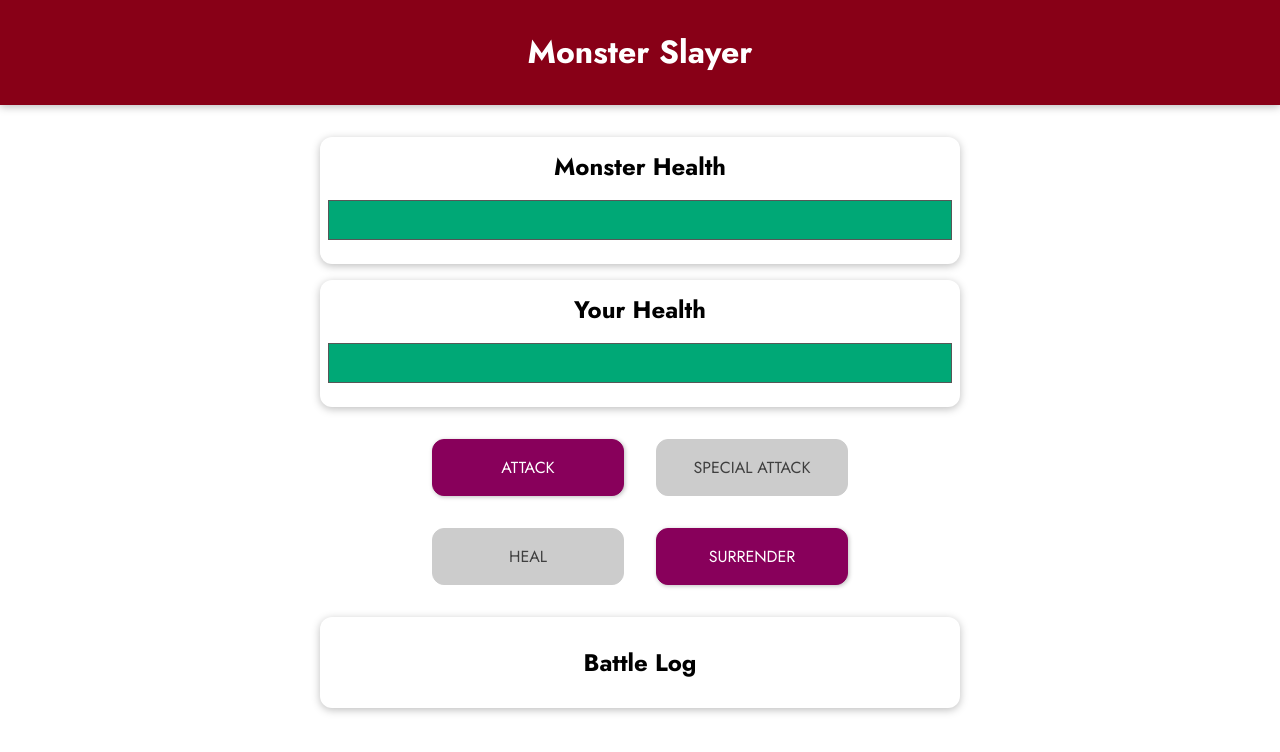
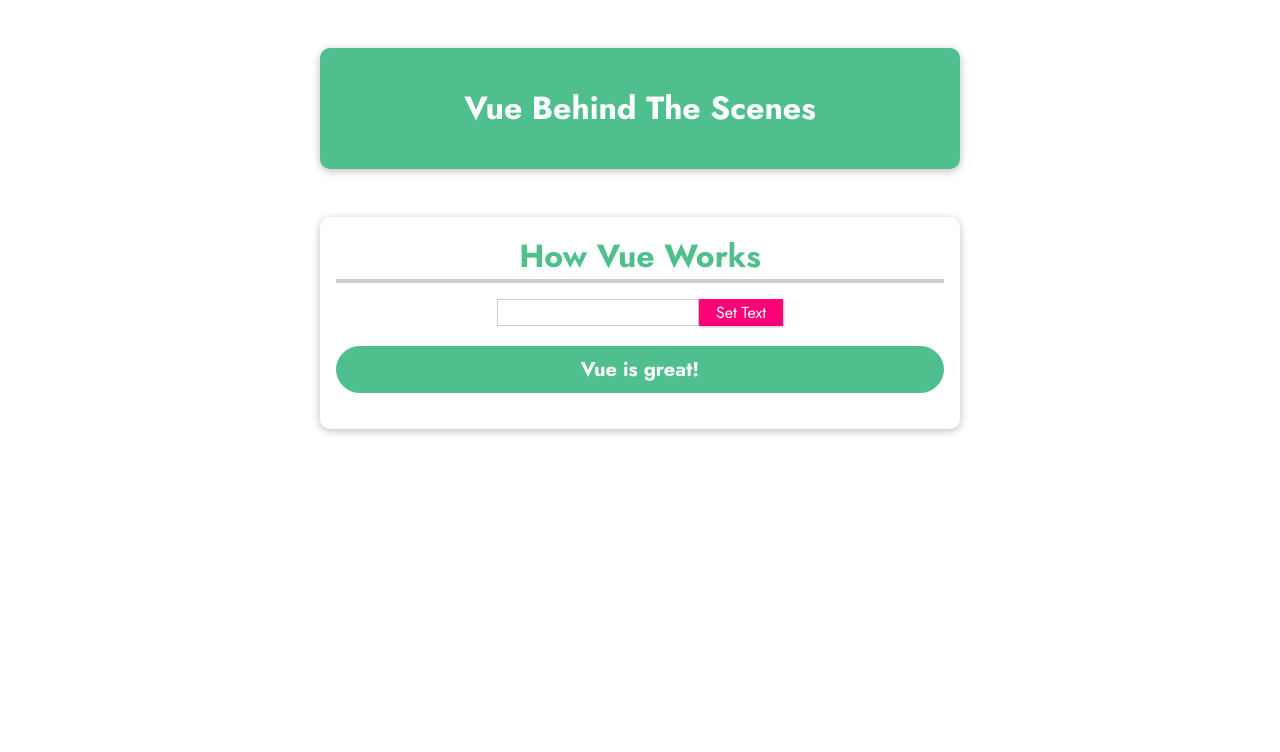
Before and after one commit to gideongurning31/vue-sandbox, a plain HTML site: page index.html in a window 1280 px wide. Drawn offline with nearby package versions, Linux system fonts and the light colour scheme.

Commit message:
Section 5: Vue - Behind the Scene

```diff
--- a/app.js
+++ b/app.js
@@ -1,103 +1,18 @@
-const generateRandom = (min, max) => Math.floor(Math.random() * (max - min)) + min;
-
-const MONSTER = {
-  minDamage: 5,
-  maxDamage: 10
-};
-const PLAYER = {
-  minDamage: 4,
-  maxDamage: 8,
-  specialStack: 3,
-  minSpecAttackDamage: 10,
-  maxSpecAttackDamage: 15,
-  healStack: 2,
-  minHealValue: 10,
-  maxHealValue: 12
-};
-
-Vue.createApp({
+const app = Vue.createApp({
   data() {
     return {
-      specialStack: 0,
-      playerHealth: 100,
-      monsterHealth: 100,
-      gameState: null,
-      battleLog: []
+      currentUserInput: '',
+      message: 'Vue is great!'
     };
   },
-  watch: {
-    playerHealth(value) {
-      if (value <= 0) {
-        this.playerHealth = 0;
-        this.gameState = 'YOU LOST';
-      }
+  methods: {
+    saveInput(event) {
+      this.currentUserInput = event.target.value;
     },
-    monsterHealth(value) {
-      if (value <= 0) {
-        this.monsterHealth = 0;
-        this.gameState = 'YOU WIN';
-      }
-    }
-  },
-  computed: {
-    monsterHealthBar() {
-      return { width: this.monsterHealth + '%' };
-    },
-    playerHealthBar() {
-      return { width: this.playerHealth + '%' };
-    },
-    specialAttackEnabled() {
-      return this.specialStack === PLAYER.specialStack;
-    },
-    healEnabled() {
-      return this.specialStack === PLAYER.healStack;
-    }
-  },
-  methods: {
-    basicAttack() {
-      const damage = generateRandom(PLAYER.minDamage, PLAYER.maxDamage);
-      this.monsterHealth -= damage;
-      this.monsterAttack();
-      if (this.specialStack < PLAYER.specialStack) {
-        this.specialStack++;
-      }
-
-      this.addBattleLog('Player', 'deal damage', damage);
-    },
-    specialAttack() {
-      const damage = generateRandom(PLAYER.minSpecAttackDamage, PLAYER.maxSpecAttackDamage);
-      this.specialStack = 0;
-      this.monsterHealth -= damage;
-      this.monsterAttack();
-
-      this.addBattleLog('Player', 'deal damage with special attack', damage);
-    },
-    healPlayer() {
-      const healValue = generateRandom(PLAYER.minHealValue, PLAYER.maxHealValue);
-      if (this.playerHealth + healValue < 100) {
-        this.specialStack = 0;
-        this.playerHealth += healValue;
-        this.monsterAttack();
-        this.addBattleLog('Player', 'heals himself', healValue);
-      }
-    },
-    monsterAttack() {
-      const damage = generateRandom(MONSTER.minDamage, MONSTER.maxDamage);
-      this.playerHealth -= damage;
-      this.addBattleLog('Monster', 'deal damage', damage);
-    },
-    surrender() {
-      this.gameState = 'YOU LOST';
-    },
-    restart() {
-      this.specialStack = 0;
-      this.playerHealth = 100;
-      this.monsterHealth = 100;
-      this.gameState = null;
-      this.battleLog = [];
-    },
-    addBattleLog(by, action, value) {
-      this.battleLog.unshift({ by, action, value });
+    setText() {
+      this.message = this.currentUserInput;
     }
   }
-}).mount('#game');
+});
+
+app.mount('#app');
--- a/index.html
+++ b/index.html
@@ -13,43 +13,14 @@
 
 <body>
   <header>
-    <h1>Monster Slayer</h1>
+    <h1>Vue Behind The Scenes</h1>
   </header>
-  <div id="game">
-    <section id="monster" class="container">
-      <h2>Monster Health</h2>
-      <div class="healthbar">
-        <div class="healthbar__value" :style="monsterHealthBar"></div>
-      </div>
-    </section>
-    <section id="player" class="container">
-      <h2>Your Health</h2>
-      <div class="healthbar">
-        <div class="healthbar__value" :style="playerHealthBar"></div>
-      </div>
-    </section>
-    <section class="container" id="finished" v-if="gameState">
-      <h2>GAME OVER, {{ gameState }}!</h2>
-      <button @click="restart">NEW GAME</button>
-    </section>
-    <section id="controls" v-else>
-      <button @click="basicAttack">ATTACK</button>
-      <button @click="specialAttack" :disabled="!specialAttackEnabled">SPECIAL ATTACK</button>
-      <button @click="healPlayer" :disabled="!healEnabled">HEAL</button>
-      <button @click="surrender">SURRENDER</button>
-    </section>
-    <section id="log" class="container">
-      <h2>Battle Log</h2>
-      <ul v-for="log in battleLog">
-        <span :class="{ 'log--player': log.by === 'Player', 'log--monster': log.by === 'Monster' }">{{ log.by }}</span>
-        {{ ` ${log.action} by` }}
-        <span :class="['bold', log.action === 'heals himself' ? 'log--heal' : 'log--damage']">
-          &nbsp;{{ log.value }}&nbsp;
-        </span>
-        points
-      </ul>
-    </section>
-  </div>
+  <section id="app">
+    <h2>How Vue Works</h2>
+    <input type="text" @input="saveInput">
+    <button @click="setText">Set Text</button>
+    <p>{{ message }}</p>
+  </section>
 </body>
 
 </html>
--- a/styles.css
+++ b/styles.css
@@ -12,112 +12,67 @@ body {
 
 header {
   box-shadow: 0 2px 8px rgba(0, 0, 0, 0.26);
-  padding: 0.5rem;
-  background-color: #880017;
+  margin: 3rem auto;
+  border-radius: 10px;
+  padding: 1rem;
+  background-color: #4fc08d;
   color: white;
   text-align: center;
-  margin-bottom: 2rem;
+  width: 90%;
+  max-width: 40rem;
 }
 
-section {
+#app {
+  box-shadow: 0 2px 8px rgba(0, 0, 0, 0.26);
+  margin: 3rem auto;
+  border-radius: 10px;
+  padding: 1rem;
+  text-align: center;
   width: 90%;
   max-width: 40rem;
-  margin: auto;
 }
 
-.healthbar {
-  width: 100%;
-  height: 40px;
-  border: 1px solid #575757;
-  margin: 1rem 0;
-  background: #fde5e5;
+#app h2 {
+  font-size: 2rem;
+  border-bottom: 4px solid #ccc;
+  color: #4fc08d;
+  margin: 0 0 1rem 0;
 }
 
-.healthbar__value {
-  background-color: #00a876;
-  width: 100%;
-  height: 100%;
+#app p {
+  font-size: 1.25rem;
+  font-weight: bold;
+  border: 1px solid #4fc08d;
+  background-color: #4fc08d;
+  color: white;
+  padding: 0.5rem;
+  border-radius: 25px;
 }
 
-.container {
-  text-align: center;
-  padding: 0.5rem;
-  margin: 1rem auto;
-  box-shadow: 0 2px 8px rgba(0, 0, 0, 0.26);
-  border-radius: 12px;
+#app input {
+  font: inherit;
+  border: 1px solid #ccc;
 }
 
-#monster h2,
-#player h2 {
-  margin: 0.25rem;
+#app input:focus {
+  outline: none;
+  border-color: #1b995e;
+  background-color: #d7fdeb;
 }
 
-#controls {
-  display: flex;
-  flex-direction: row;
-  flex-wrap: wrap;
-  align-items: center;
-  justify-content: center;
+#app button {
+  font: inherit;
+  cursor: pointer;
+  border: 1px solid #ff0077;
+  background-color: #ff0077;
+  color: white;
+  padding: 0.05rem 1rem;
+  box-shadow: 1px 1px 2px rgba(0, 0, 0, 0.26);
 }
 
-button {
-  font: inherit;
-  border: 1px solid #88005b;
-  background-color: #88005b;
-  color: white;
-  padding: 1rem 2rem;
-  border-radius: 12px;
-  margin: 1rem;
-  width: 12rem;
-  cursor: pointer;
+#app button:hover,
+#app button:active {
+  background-color: #ec3169;
+  border-color: #ec3169;
   box-shadow: 1px 1px 4px rgba(0, 0, 0, 0.26);
 }
-
-button:focus {
-  outline: none;
-}
-
-button:hover,
-button:active {
-  background-color: #af0a78;
-  border-color: #af0a78;
-  box-shadow: 1px 1px 8px rgba(0, 0, 0, 0.26);
-}
-
-button:disabled {
-  background-color: #ccc;
-  border-color: #ccc;
-  box-shadow: none;
-  color: #3f3f3f;
-  cursor: not-allowed;
-}
-
-#log ul {
-  list-style: none;
-  margin: 0;
-  padding: 0;
-}
-
-#log li {
-  margin: 0.5rem 0;
-}
-
-.log--player {
-  color: #7700ff;
-}
-
-.log--monster {
-  color: #da8d00;
-}
-
-.log--damage {
-  color: crimson;
-}
-
-.log--heal {
-  color: darkolivegreen;
-}
-
-.bold {
-  font-weight: bold;
-}
```
